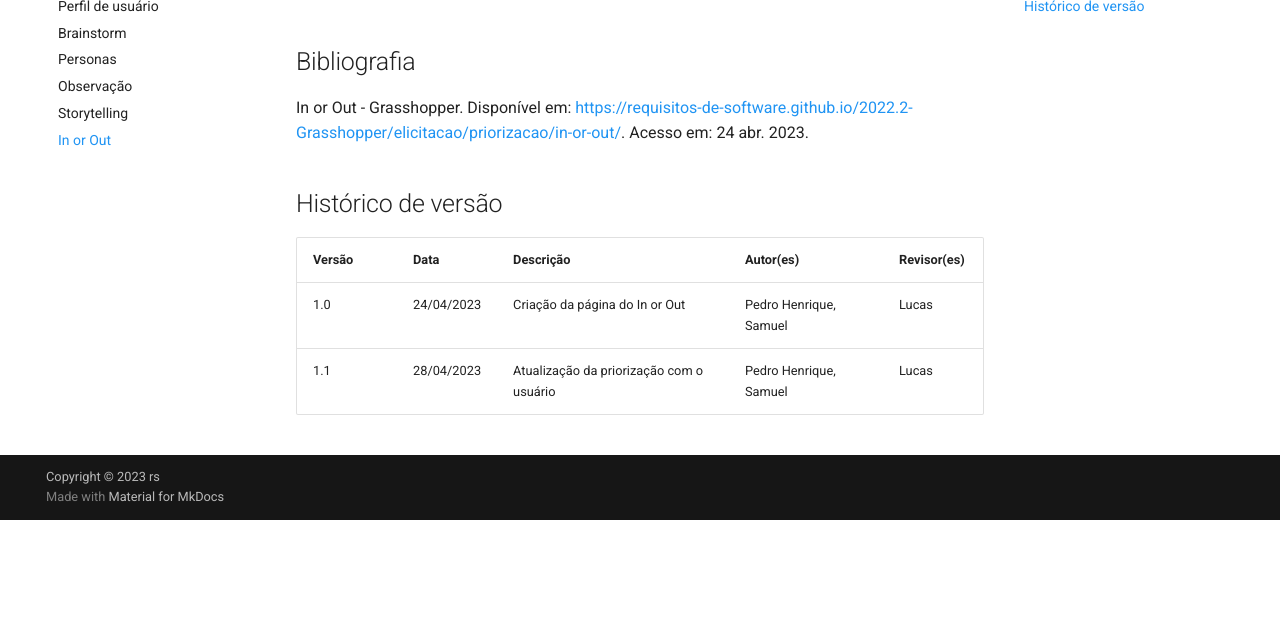
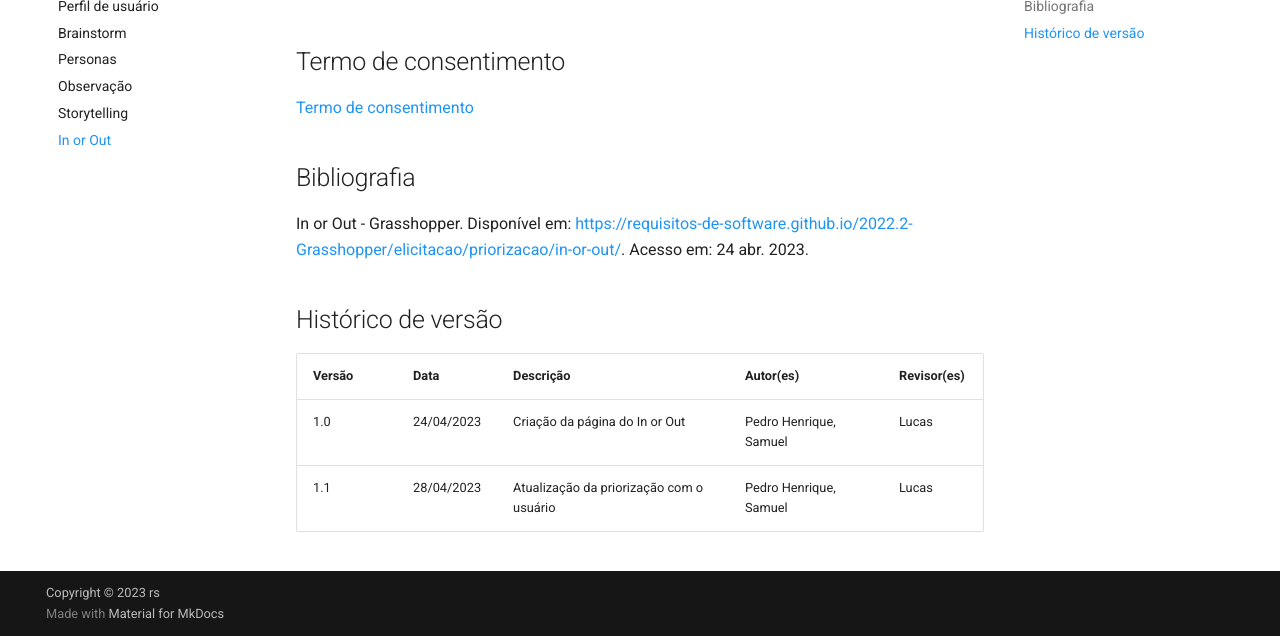
Before and after one commit to Requisitos-de-Software/2023.1-Booking, an MkDocs documentation site: the page built from docs/elicitacao/inOrOut.md, in a window 1280 px wide and 900 px high, scrolled down 5596 px, cut to the strip 264-900 px from the top of the window. Built offline with MkDocs 1.6.1 and Material for MkDocs 9.7.7, drawn with Linux system fonts in a browser that asks for light colours; comment, search, counter and statistics services are not loaded; before the commit the page ends 6380 px from its top, so only the background shows below that; some of the changed text lies outside the part shown.

Commit message:
Adicionando área com termo de consentimento
Co-authored-by: SamuelGSouza <samuelgomes318@gmail.com>
Co-authored-by: YanWerlley <yanwerlley0101@gmail.com>

```diff
--- a/docs/elicitacao/inOrOut.md
+++ b/docs/elicitacao/inOrOut.md
@@ -126,6 +126,10 @@ NFOBS: Requisito não funcional da Observação
 
 <iframe width="560" height="315" src="https://www.youtube.com/embed/PMOJM1eJptY" title="YouTube video player" frameborder="0" allow="accelerometer; autoplay; clipboard-write; encrypted-media; gyroscope; picture-in-picture; web-share" allowfullscreen></iframe>
 
+## Termo de consentimento
+
+[Termo de consentimento](../assets/pdfs/termo%20de%20consentimento%20(1)%20-%20Clicksign.pdf)
+
 ## Bibliografia
 
 In or Out - Grasshopper. Disponível em: [https://requisitos-de-software.github.io/2022.2-Grasshopper/elicitacao/priorizacao/in-or-out/](). Acesso em: 24 abr. 2023.
```
Also changed, not shown: 1 other file.
